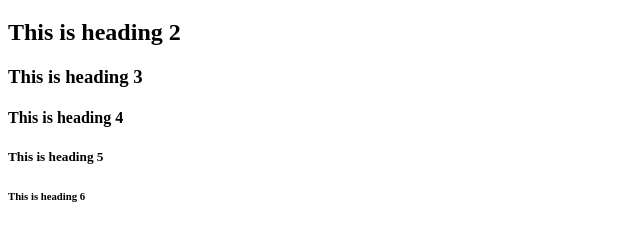
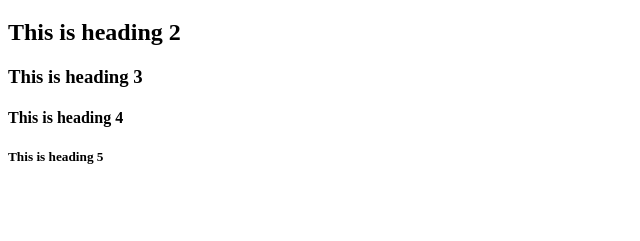
Before and after one commit to andreydorokhin/app_for_jenkins, a plain HTML site: page index.html in a window 1280 px wide. Shown: the part 61-302 px from the top of the page, without its empty margins (0-640 px from the left). Drawn offline with Linux system fonts and the light colour scheme.

Commit message:
Update index.html

```diff
--- a/index.html
+++ b/index.html
@@ -7,7 +7,6 @@
 <h3>This is heading 3</h3>
 <h4>This is heading 4</h4>
 <h5>This is heading 5</h5>
-<h6>This is heading 6</h6>
 
 </body>
 </html>
```
